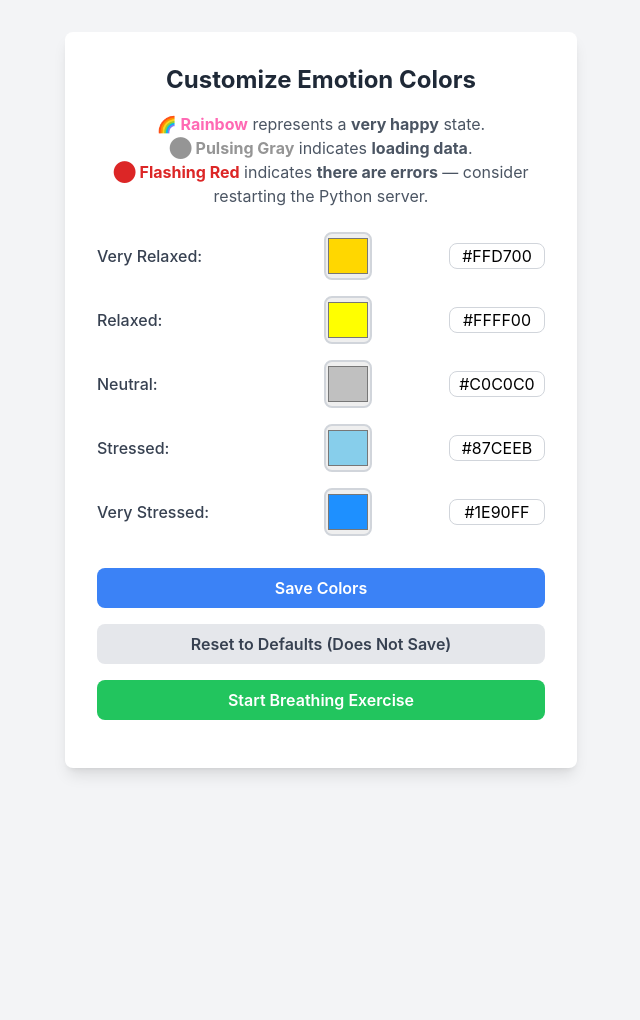
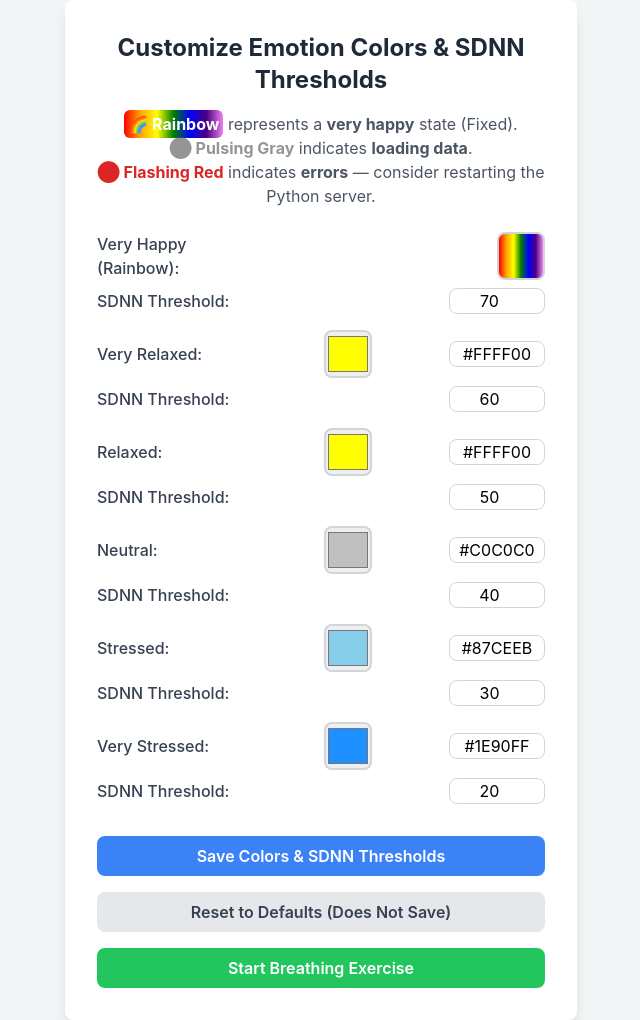
Before and after one commit to NaralC/GetHRV, a Django app: page /colors/ in a window 1280 px wide. Shown: the whole page, without its empty margins (319-959 px from the left). Before the commit the page ends 775 px from the top, so only its background shows below. Run offline with Django 4.2, Linux system fonts and the light colour scheme; data that the repository does not hold is empty; some libraries are stand-ins or nearby versions.

Commit message:
feat: manually adjustable SDNN range

```diff
--- a/colors/views.py
+++ b/colors/views.py
@@ -19,16 +19,40 @@ def save_colors(request):
             # Get the first instance or create a new one
             colors, _ = EmotionColor.objects.get_or_create(id=1)
 
-            # Update the colors
+            # Update color fields
             colors.very_happy = data.get("very_happy", colors.very_happy)
-            colors.happy = data.get("happy", colors.happy)
+            colors.very_relaxed = data.get("very_relaxed", colors.very_relaxed)
+            colors.relaxed = data.get("relaxed", colors.relaxed)
             colors.neutral = data.get("neutral", colors.neutral)
             colors.sad = data.get("sad", colors.sad)
             colors.very_sad = data.get("very_sad", colors.very_sad)
             colors.is_breathing = data.get("is_breathing", colors.is_breathing)
+
+            # Update threshold fields
+            colors.very_happy_threshold = int(
+                data.get("very_happy_threshold", colors.very_happy_threshold)
+            )
+            colors.very_relaxed_threshold = int(
+                data.get("very_relaxed_threshold", colors.very_relaxed_threshold)
+            )
+            colors.relaxed_threshold = int(
+                data.get("relaxed_threshold", colors.relaxed_threshold)
+            )
+            colors.neutral_threshold = int(
+                data.get("neutral_threshold", colors.neutral_threshold)
+            )
+            colors.sad_threshold = int(data.get("sad_threshold", colors.sad_threshold))
+            colors.very_sad_threshold = int(
+                data.get("very_sad_threshold", colors.very_sad_threshold)
+            )
+
+            # Save changes to the database
             colors.save()
 
-            return JsonResponse({"status": "success", "message": "Colors saved!"})
+            return JsonResponse(
+                {"status": "success", "message": "Colors and SDNN thresholds saved!"}
+            )
+
         except Exception as e:
             return JsonResponse({"status": "error", "message": str(e)}, status=400)
 
@@ -40,21 +64,32 @@ def save_colors(request):
 @csrf_exempt
 def get_colors(request):
     """
-    Returns saved colors and breathing state.
+    Returns saved colors, SDNN thresholds, and breathing state.
     """
     try:
         colors = EmotionColor.objects.first()
         if colors:
-            return JsonResponse(colors.to_dict())
+            return JsonResponse(
+                colors.to_dict()
+            )  # Uses the `to_dict()` method from your model
         else:
-            return JsonResponse({
-                "very_happy": "#FFD700",
-                "happy": "#FFFF00",
-                "neutral": "#C0C0C0",
-                "sad": "#87CEEB",
-                "very_sad": "#1E90FF",
-                "is_breathing": False,
-            })
+            return JsonResponse(
+                {
+                    "very_happy": "#FFD700",
+                    "very_relaxed": "#FFFF00",
+                    "relaxed": "#FFFF00",
+                    "neutral": "#C0C0C0",
+                    "sad": "#87CEEB",
+                    "very_sad": "#1E90FF",
+                    "is_breathing": False,
+                    "very_happy_threshold": 70,
+                    "very_relaxed_threshold": 60,
+                    "relaxed_threshold": 50,
+                    "neutral_threshold": 40,
+                    "sad_threshold": 30,
+                    "very_sad_threshold": 20,
+                }
+            )
     except Exception as e:
         return JsonResponse({"status": "error", "message": str(e)}, status=400)
 
@@ -70,11 +105,13 @@ def toggle_breathing(request):
             colors.is_breathing = not colors.is_breathing  # Toggle state
             colors.save()
 
-            return JsonResponse({
-                "status": "success",
-                "is_breathing": colors.is_breathing,
-                "message": "Breathing mode updated!"
-            })
+            return JsonResponse(
+                {
+                    "status": "success",
+                    "is_breathing": colors.is_breathing,
+                    "message": "Breathing mode updated!",
+                }
+            )
         except Exception as e:
             return JsonResponse({"status": "error", "message": str(e)}, status=400)
 
--- a/templates/colors.html
+++ b/templates/colors.html
@@ -8,149 +8,50 @@
       body {
         font-family: Inter;
       }
+      .rainbow {
+        background: linear-gradient(
+          90deg,
+          red,
+          orange,
+          yellow,
+          green,
+          blue,
+          indigo,
+          violet
+        );
+        color: white;
+        text-align: center;
+        font-weight: bold;
+      }
     </style>
     <script src="https://cdn.tailwindcss.com"></script>
   </head>
   <body class="bg-gray-100 min-h-screen flex items-center justify-center">
     <div class="bg-white shadow-lg rounded-lg p-8 w-full max-w-lg">
       <h1 class="text-2xl font-bold text-center text-gray-800 mb-4">
-        Customize Emotion Colors
+        Customize Emotion Colors & SDNN Thresholds
       </h1>
       <p class="text-gray-600 text-center mb-6">
-        <span class="font-bold text-[#FF69B4]">🌈 Rainbow</span> represents a
-        <b>very happy</b> state.
-        <br />
+        <span class="rainbow p-1 rounded-md">🌈 Rainbow</span> represents a
+        <b>very happy</b> state (Fixed).<br />
         <span class="font-bold text-[#616161] animate-pulse"
           >⬤ Pulsing Gray</span
         >
-        indicates <b>loading data</b>.
-        <br />
-        <span class="font-bold text-red-600 animate-blink"
-          >⬤ Flashing Red</span
-        >
-        indicates <b>there are errors</b> — consider restarting the Python server.
+        indicates <b>loading data</b>.<br />
+        <span class="font-bold text-red-600 animate-blink">⬤ Flashing Red</span>
+        indicates <b>errors</b> — consider restarting the Python server.
       </p>
 
       <form id="colorForm" class="space-y-4">
-        <!-- Very Happy -->
-        <div class="flex items-center justify-between">
-          <label for="very-happy-color" class="text-gray-700 font-medium w-1/3">
-            Very Relaxed:
-          </label>
-          <input
-            type="color"
-            id="very-happy-color"
-            name="very_happy"
-            value="#FFD700"
-            class="w-12 h-12 border-2 border-gray-300 rounded-lg"
-          />
-          <input
-            type="text"
-            id="very-happy-hex"
-            name="very_happy_hex"
-            value="#FFD700"
-            class="border border-gray-300 rounded-lg w-24 text-center"
-            maxlength="7"
-          />
-        </div>
-
-        <!-- Happy -->
-        <div class="flex items-center justify-between">
-          <label for="happy-color" class="text-gray-700 font-medium w-1/3">
-            Relaxed:
-          </label>
-          <input
-            type="color"
-            id="happy-color"
-            name="happy"
-            value="#FFFF00"
-            class="w-12 h-12 border-2 border-gray-300 rounded-lg"
-          />
-          <input
-            type="text"
-            id="happy-hex"
-            name="happy_hex"
-            value="#FFFF00"
-            class="border border-gray-300 rounded-lg w-24 text-center"
-            maxlength="7"
-          />
-        </div>
-
-        <!-- Neutral -->
-        <div class="flex items-center justify-between">
-          <label for="neutral-color" class="text-gray-700 font-medium w-1/3">
-            Neutral:
-          </label>
-          <input
-            type="color"
-            id="neutral-color"
-            name="neutral"
-            value="#C0C0C0"
-            class="w-12 h-12 border-2 border-gray-300 rounded-lg"
-          />
-          <input
-            type="text"
-            id="neutral-hex"
-            name="neutral_hex"
-            value="#C0C0C0"
-            class="border border-gray-300 rounded-lg w-24 text-center"
-            maxlength="7"
-          />
-        </div>
-
-        <!-- Stressed -->
-        <div class="flex items-center justify-between">
-          <label for="sad-color" class="text-gray-700 font-medium w-1/3"
-            >Stressed:</label
-          >
-          <input
-            type="color"
-            id="sad-color"
-            name="sad"
-            value="#87CEEB"
-            class="w-12 h-12 border-2 border-gray-300 rounded-lg"
-          />
-          <input
-            type="text"
-            id="sad-hex"
-            name="sad_hex"
-            value="#87CEEB"
-            class="border border-gray-300 rounded-lg w-24 text-center"
-            maxlength="7"
-          />
-        </div>
-
-        <!-- Very Stressed -->
-        <div class="flex items-center justify-between">
-          <label for="very-sad-color" class="text-gray-700 font-medium w-1/3">
-            Very Stressed:
-          </label>
-          <input
-            type="color"
-            id="very-sad-color"
-            name="very_sad"
-            value="#1E90FF"
-            class="w-12 h-12 border-2 border-gray-300 rounded-lg"
-          />
-          <input
-            type="text"
-            id="very-sad-hex"
-            name="very_sad_hex"
-            value="#1E90FF"
-            class="border border-gray-300 rounded-lg w-24 text-center"
-            maxlength="7"
-          />
-        </div>
-
-        <!-- Spacer -->
-        <div class="py-4" />
+        <!-- Color Settings -->
+        <div id="color-settings"></div>
 
         <!-- Save Button -->
         <button
           type="submit"
           class="w-full bg-blue-500 text-white font-semibold py-2 rounded-lg hover:bg-blue-600 transition"
         >
-          Save Colors
+          Save Colors & SDNN Thresholds
         </button>
       </form>
 
@@ -171,183 +72,177 @@
       >
         Start Breathing Exercise
       </button>
-
-   </div>
     </div>
 
     <script>
-      let isBreathing = false;
+      const emotions = [
+        {
+          name: "Very Happy (Rainbow)",
+          id: "very_happy",
+          fixedColor: "#FF69B4",
+          defaultThreshold: 80,
+        },
+        {
+          name: "Very Relaxed",
+          id: "very_relaxed",
+          defaultColor: "#FFD700",
+          defaultThreshold: 60,
+        },
+        {
+          name: "Relaxed",
+          id: "relaxed",
+          defaultColor: "#FFFF00",
+          defaultThreshold: 50,
+        },
+        {
+          name: "Neutral",
+          id: "neutral",
+          defaultColor: "#C0C0C0",
+          defaultThreshold: 40,
+        },
+        {
+          name: "Stressed",
+          id: "sad",
+          defaultColor: "#87CEEB",
+          defaultThreshold: 30,
+        },
+        {
+          name: "Very Stressed",
+          id: "very_sad",
+          defaultColor: "#1E90FF",
+          defaultThreshold: 20,
+        },
+      ];
 
-      // Function to load colors from localStorage
+      function generateColorInputs() {
+        const container = document.getElementById("color-settings");
+        container.innerHTML = "";
+
+        emotions.forEach((emotion) => {
+          container.innerHTML += `
+            <div class="flex items-center justify-between mb-2">
+              <label for="${
+                emotion.id
+              }-color" class="text-gray-700 font-medium w-1/3">${
+            emotion.name
+          }:</label>
+              ${
+                emotion.fixedColor
+                  ? `
+                <div class="w-12 h-12 border-2 border-gray-300 rounded-lg rainbow"></div>
+              `
+                  : `
+                <input type="color" id="${emotion.id}-color" name="${emotion.id}" value="${emotion.defaultColor}"
+                  class="w-12 h-12 border-2 border-gray-300 rounded-lg" />
+                <input type="text" id="${emotion.id}-hex" name="${emotion.id}_hex" value="${emotion.defaultColor}"
+                  class="border border-gray-300 rounded-lg w-24 text-center" maxlength="7" />
+              `
+              }
+            </div>
+            <div class="flex items-center justify-between mb-4">
+              <label for="${
+                emotion.id
+              }-threshold" class="text-gray-700 font-medium w-1/3">SDNN Threshold:</label>
+              <input type="number" id="${emotion.id}-threshold" name="${
+            emotion.id
+          }_threshold" min="0" max="100"
+                value="${
+                  emotion.defaultThreshold
+                }" class="border border-gray-300 rounded-lg w-24 text-center" />
+            </div>
+          `;
+        });
+      }
+
       function loadColors() {
         fetch("http://127.0.0.1:8000/colors/get-colors")
           .then((response) => response.json())
           .then((colors) => {
-            // Use default colors if the response is missing any fields
-            const defaultColors = {
-              veryHappy: colors.very_happy || "#FFD700",
-              happy: colors.happy || "#FFFF00",
-              neutral: colors.neutral || "#C0C0C0",
-              sad: colors.sad || "#87CEEB",
-              verySad: colors.very_sad || "#1E90FF",
-            };
+            emotions.forEach((emotion) => {
+              if (!emotion.fixedColor) {
+                document.getElementById(`${emotion.id}-color`).value =
+                  colors[emotion.id] || emotion.defaultColor;
+                document.getElementById(`${emotion.id}-hex`).value =
+                  colors[emotion.id] || emotion.defaultColor;
+              }
+              document.getElementById(`${emotion.id}-threshold`).value =
+                colors[`${emotion.id}_threshold`] ?? emotion.defaultThreshold;
+            });
 
-            // Set values for color pickers and hex inputs
-            document.getElementById("very-happy-color").value = defaultColors.veryHappy;
-            document.getElementById("very-happy-hex").value = defaultColors.veryHappy;
-            document.getElementById("happy-color").value = defaultColors.happy;
-            document.getElementById("happy-hex").value = defaultColors.happy;
-            document.getElementById("neutral-color").value = defaultColors.neutral;
-            document.getElementById("neutral-hex").value = defaultColors.neutral;
-            document.getElementById("sad-color").value = defaultColors.sad;
-            document.getElementById("sad-hex").value = defaultColors.sad;
-            document.getElementById("very-sad-color").value = defaultColors.verySad;
-            document.getElementById("very-sad-hex").value = defaultColors.verySad;
-
-            // Store fetched colors in localStorage for faster subsequent loads
-            localStorage.setItem("emotionColors", JSON.stringify(defaultColors));
-
-            // Set the initial state of the breathing toggle button
-            const isBreathing = colors.is_breathing || false;
-            updateBreathingButton(isBreathing);
+            localStorage.setItem("emotionColors", JSON.stringify(colors));
+            updateBreathingButton(colors.is_breathing || false);
           })
           .catch((error) => {
             console.error("Error fetching colors:", error);
           });
       }
 
-      // Function to update the breathing button based on state
-      function updateBreathingButton(isBreathing) {
-        const button = document.getElementById("startBreathing");
-
-        if (isBreathing) {
-          button.textContent = "Stop Breathing Exercise";
-          button.classList.add("animate-pulse", "bg-red-500", "hover:bg-red-600");
-          button.classList.remove("bg-green-500", "hover:bg-green-600");
-        } else {
-          button.textContent = "Start Breathing Exercise";
-          button.classList.remove("animate-pulse", "bg-red-500", "hover:bg-red-600");
-          button.classList.add("bg-green-500", "hover:bg-green-600");
-        }
-      }
-
-      // Call loadColors when the page loads
-      window.onload = loadColors;
-
-      // Function to save colors to localStorage
       function saveColors(event) {
         event.preventDefault();
 
-        const colors = {
-          very_happy: document.getElementById("very-happy-color").value,
-          happy: document.getElementById("happy-color").value,
-          neutral: document.getElementById("neutral-color").value,
-          sad: document.getElementById("sad-color").value,
-          very_sad: document.getElementById("very-sad-color").value,
-        };
+        const colors = {};
+        emotions.forEach((emotion) => {
+          if (!emotion.fixedColor) {
+            colors[emotion.id] = document.getElementById(
+              `${emotion.id}-color`
+            ).value;
+          }
+          colors[`${emotion.id}_threshold`] = parseInt(
+            document.getElementById(`${emotion.id}-threshold`).value,
+            10
+          );
+        });
 
         fetch("http://127.0.0.1:8000/colors/save-colors", {
           method: "POST",
-          headers: {
-            "Content-Type": "application/json",
-          },
+          headers: { "Content-Type": "application/json" },
           body: JSON.stringify(colors),
         })
           .then((response) => response.json())
           .then((data) => {
             if (data.status === "success") {
-              alert("Colors saved successfully!");
+              alert("Colors and SDNN thresholds saved successfully!");
             } else {
-              alert("Error saving colors: " + data.message);
+              alert("Error saving: " + data.message);
             }
-          });
+          })
+          .catch((error) => console.error("Failed to save colors:", error));
       }
 
-      // Sync color pickers and hex inputs
-      function syncColorPickerWithHex(colorId, hexId) {
-        const colorPicker = document.getElementById(colorId);
-        const hexInput = document.getElementById(hexId);
-
-        // Update hex when color picker changes
-        colorPicker.addEventListener("input", () => {
-          hexInput.value = colorPicker.value.toUpperCase();
-        });
-
-        // Update color picker when hex input changes
-        hexInput.addEventListener("input", () => {
-          if (/^#[0-9A-F]{6}$/i.test(hexInput.value)) {
-            colorPicker.value = hexInput.value.toUpperCase();
-          }
-        });
-      }
-
-      // Function to reset colors temporarily
       function resetColors() {
-        const defaultColors = {
-          veryHappy: "#FFD700",
-          happy: "#FFFF00",
-          neutral: "#C0C0C0",
-          sad: "#87CEEB",
-          verySad: "#1E90FF",
-        };
-
-        document.getElementById("very-happy-color").value =
-          defaultColors.veryHappy;
-        document.getElementById("very-happy-hex").value =
-          defaultColors.veryHappy;
-        document.getElementById("happy-color").value = defaultColors.happy;
-        document.getElementById("happy-hex").value = defaultColors.happy;
-        document.getElementById("neutral-color").value = defaultColors.neutral;
-        document.getElementById("neutral-hex").value = defaultColors.neutral;
-        document.getElementById("sad-color").value = defaultColors.sad;
-        document.getElementById("sad-hex").value = defaultColors.sad;
-        document.getElementById("very-sad-color").value = defaultColors.verySad;
-        document.getElementById("very-sad-hex").value = defaultColors.verySad;
+        generateColorInputs();
       }
 
       function toggleBreathingExercise() {
-        const button = document.getElementById("startBreathing");
-
         fetch("http://127.0.0.1:8000/colors/toggle-breathing", {
           method: "POST",
         })
           .then((response) => response.json())
-          .then((data) => {
-            if (data.status === "success") {
-              const isBreathing = data.is_breathing;
-
-              if (isBreathing) {
-                // Start breathing mode
-                button.textContent = "Stop Breathing Exercise";
-                button.classList.add("animate-pulse", "bg-red-500", "hover:bg-red-600");
-                button.classList.remove("bg-green-500", "hover:bg-green-600");
-
-                // TODO: Start breathing animation (if applicable)
-              } else {
-                // Stop breathing mode
-                button.textContent = "Start Breathing Exercise";
-                button.classList.remove("animate-pulse", "bg-red-500", "hover:bg-red-600");
-                button.classList.add("bg-green-500", "hover:bg-green-600");
-
-                // TODO: Stop breathing animation (if applicable)
-              }
-            } else {
-              console.error("Error updating breathing state:", data.message);
-            }
-          })
-          .catch((error) => {
-            console.error("Failed to toggle breathing mode:", error);
-          });
+          .then((data) => updateBreathingButton(data.is_breathing))
+          .catch((error) =>
+            console.error("Failed to toggle breathing:", error)
+          );
       }
 
-      // Attach event listener to the button
-      document.getElementById("startBreathing").addEventListener("click", toggleBreathingExercise);
+      function updateBreathingButton(isBreathing) {
+        const button = document.getElementById("startBreathing");
+        if (isBreathing) {
+          button.textContent = "Stop Breathing Exercise";
+          button.classList.add(
+            "animate-pulse",
+            "bg-red-500",
+            "hover:bg-red-600"
+          );
+        } else {
+          button.textContent = "Start Breathing Exercise";
+          button.classList.remove(
+            "animate-pulse",
+            "bg-red-500",
+            "hover:bg-red-600"
+          );
+        }
+      }
 
-
-      // Toggle breathing exercise on button click
-      document.getElementById("startBreathing").addEventListener("click", toggleBreathingExercise);
-
-      // Event listeners
       document
         .getElementById("colorForm")
         .addEventListener("submit", saveColors);
@@ -355,15 +250,8 @@
         .getElementById("resetColors")
         .addEventListener("click", resetColors);
 
-      // Sync all color pickers and hex inputs
-      syncColorPickerWithHex("very-happy-color", "very-happy-hex");
-      syncColorPickerWithHex("happy-color", "happy-hex");
-      syncColorPickerWithHex("neutral-color", "neutral-hex");
-      syncColorPickerWithHex("sad-color", "sad-hex");
-      syncColorPickerWithHex("very-sad-color", "very-sad-hex");
-
-      // Load colors on page load
-      window.onload = loadColors;
+      generateColorInputs();
+      loadColors();
     </script>
   </body>
 </html>
```
Also changed, not shown: colors/models.py (+20 -2 lines), hrv/views.py (+48 -12 lines), colors/migrations/0003_rename_happy_emotioncolor_relaxed_and_more.py (added). Lines whose indentation alone changed are shown as unchanged.
